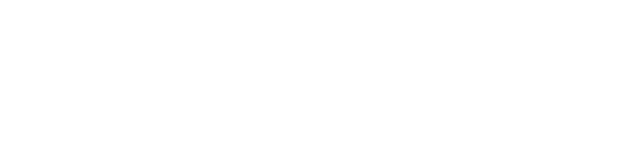
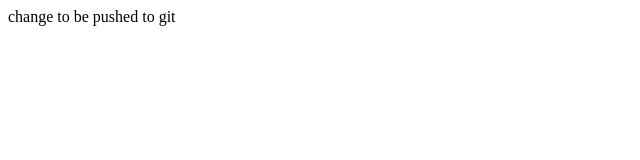
Before and after one commit to kamiylahkc/git-demo, a plain HTML site: page index.html in a window 1280 px wide. Shown: the whole page, without its empty margins (0-640 px from the left). Drawn offline with Linux system fonts and the light colour scheme.

Commit message:
updating index page for git

```diff
--- a/index.html
+++ b/index.html
@@ -1,3 +1,3 @@
 <html>
-
+    change to be pushed to git
 </html>
```
